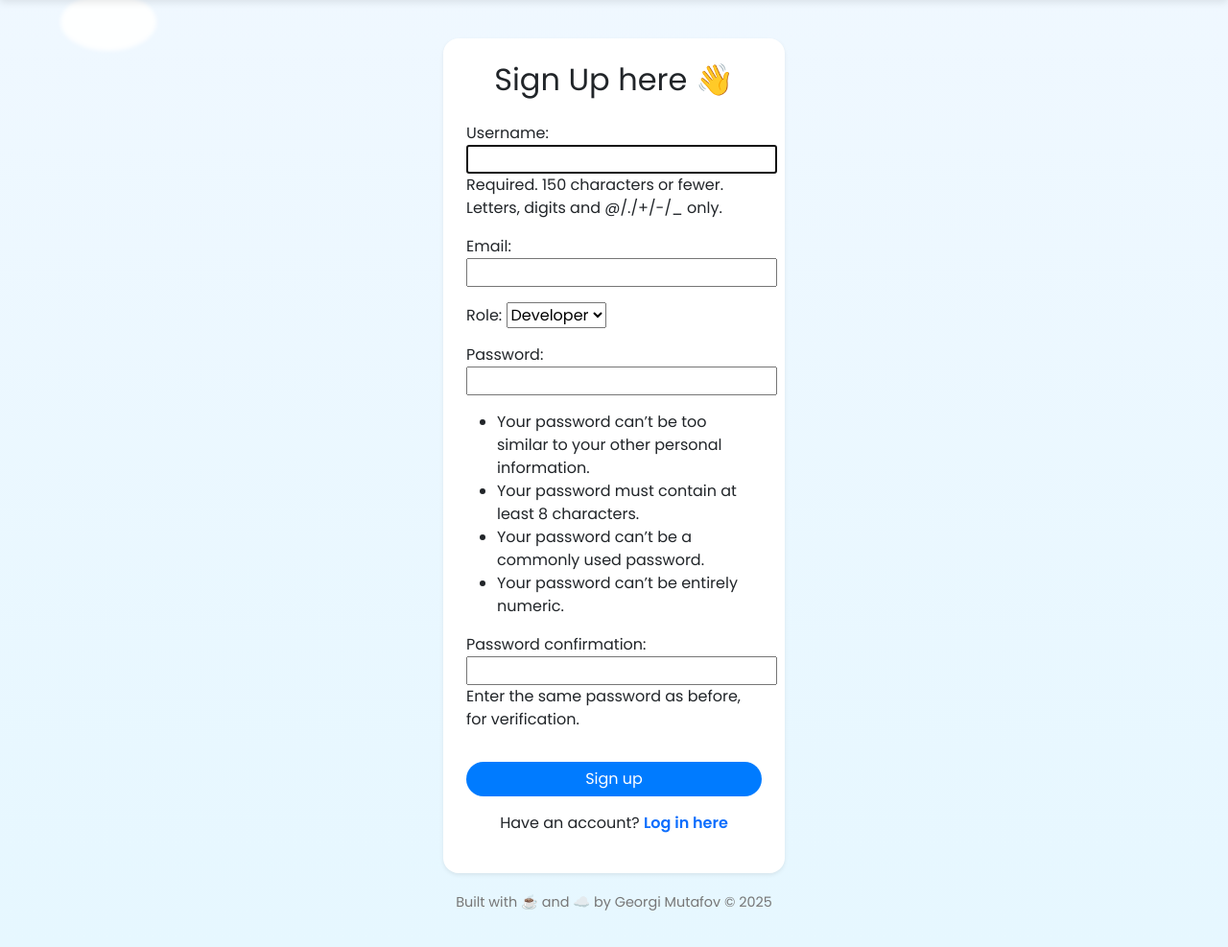
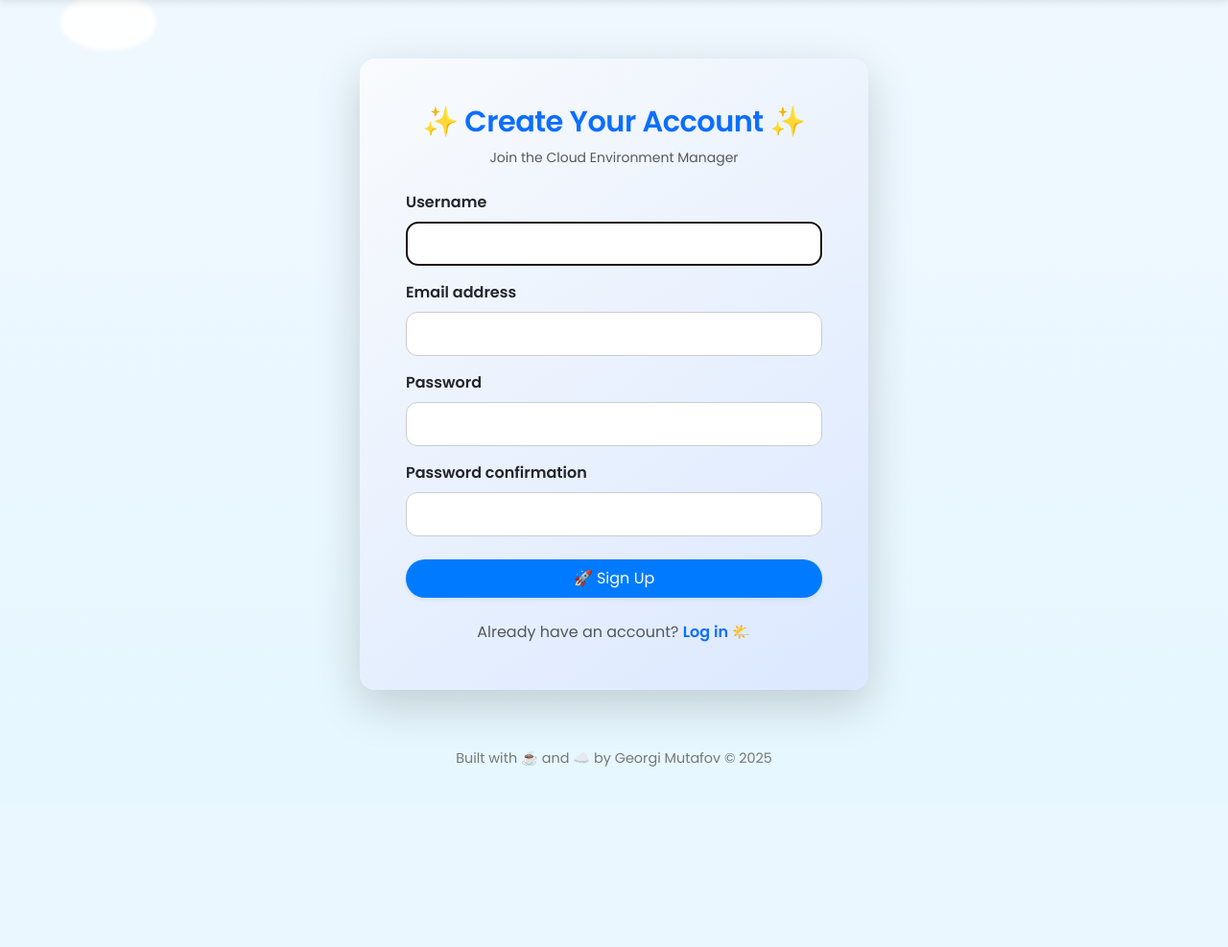
Before and after one commit to gmutafov/cloud-environment-manager, a Django app: page /accounts/signup/ in a window 1280 px wide. Shown: the part 57-1044 px from the top of the page at 96% size. After the commit the page ends 856 px from the top, so only its background shows below. Run offline with Django 5.2, Linux system fonts and the light colour scheme.

Commit message:
changed signup and login page

```diff
--- a/backend/accounts/forms.py
+++ b/backend/accounts/forms.py
@@ -3,8 +3,11 @@ from django.contrib.auth.forms import UserCreationForm
 from .models import User
 
 class SignUpForm(UserCreationForm):
-    email = forms.EmailField(required=True)
-
     class Meta:
         model = User
-        fields = ('username', 'email', 'role', 'password1', 'password2')
+        fields = ['username', 'email', 'password1', 'password2']
+
+    def __init__(self, *args, **kwargs):
+        super().__init__(*args, **kwargs)
+        for field in self.fields.values():
+            field.help_text = None
--- a/backend/accounts/views.py
+++ b/backend/accounts/views.py
@@ -13,14 +13,7 @@ class UserSignupView(CreateView):
 
 class UserLoginView(LoginView):
     template_name = 'accounts/login.html'
-
-    def get_success_url(self):
-        return reverse_lazy('dashboard')
-
-    def dispatch(self, request, *args, **kwargs):
-        if request.user.is_authenticated:
-            return redirect('dashboard')
-        return super().dispatch(request, *args, **kwargs)
+    redirect_authenticated_user = True
 
 
 class UserLogoutView(LogoutView):
--- a/backend/cloud_env_manager/settings.py
+++ b/backend/cloud_env_manager/settings.py
@@ -120,8 +120,8 @@ DEFAULT_AUTO_FIELD = 'django.db.models.BigAutoField'
 
 AUTH_USER_MODEL = 'accounts.User'
 
-LOGIN_REDIRECT_URL = '/'
-LOGOUT_REDIRECT_URL = '/accounts/login/'
+LOGIN_REDIRECT_URL = 'dashboard'
+LOGOUT_REDIRECT_URL = 'login'
 
 
 REST_FRAMEWORK = {
--- a/backend/templates/accounts/signup.html
+++ b/backend/templates/accounts/signup.html
@@ -1,33 +1,71 @@
+{% extends 'base.html' %}
+
+{% block title %}Join the Cloud! ☁️{% endblock %}
+
+{% block content %}
+<div class="d-flex justify-content-center align-items-center" style="min-height: 90vh;">
+    <div class="card shadow-lg border-0 p-5 rounded-4"
+         style="max-width: 530px; width: 100%; background: linear-gradient(145deg, #f9fbfd, #dbe8ff);">
+
+        <div class="text-center mb-4">
+            <h2 class="fw-bold text-primary mb-2" style="font-size: 1.9rem; letter-spacing: -0.5px;">
+                ✨ Create Your Account ✨
+            </h2>
+            <p class="text-muted small mb-0">Join the Cloud Environment Manager</p>
+        </div>
+
+        <form method="post" novalidate class="text-start">
+            {% csrf_token %}
+
+            {% if form.non_field_errors %}
+            <div class="alert alert-danger py-2 small rounded-3 mb-3 text-center">
+                {{ form.non_field_errors|striptags }}
+            </div>
+            {% endif %}
+
+            {% for field in form %}
+            <div class="mb-3">
+                <label class="form-label fw-semibold">{{ field.label }}</label>
+                {{ field }}
+                {% if field.errors %}
+                <div class="text-danger small mt-1">{{ field.errors|striptags }}</div>
+                {% endif %}
+            </div>
+            {% endfor %}
 
 
-{% extends 'base.html' %}
+            <button type="submit" class="btn btn-primary w-100 rounded-pill shadow-sm mt-2 py-2">
+                🚀 Sign Up
+            </button>
+        </form>
 
-{% block title %}Login{% endblock %}
+        <div class="text-center mt-4">
+            <p class="text-muted mb-0">
+                Already have an account?
+                <a href="{% url 'login' %}" class="fw-semibold text-decoration-none text-primary">
+                    Log in 🌤️
+                </a>
+            </p>
+        </div>
+    </div>
+</div>
 
-{% block content %}
-<div class="row justify-content-center">
-  <div class="col-md-6 col-lg-4">
-    <div class="card shadow-sm p-4 border-0 rounded-4">
-      <h2 class="text-center mb-4">Sign Up here 👋</h2>
+<style>
+    input, select, textarea {
+        width: 100% !important;
+        box-sizing: border-box;
+        border-radius: 12px !important;
+        padding: 10px 12px;
+        border: 1px solid #ccc;
+    }
 
-      <form method="post">
-        {% csrf_token %}
-        {{ form.as_p }}
+    .card {
+        text-align: center;
+        transform: translateY(-10px);
+    }
 
-        <button type="submit" class="btn btn-primary w-100 mt-3 rounded-pill">
-          Sign up
-        </button>
-      </form>
-
-      <div class="text-center mt-3">
-        <p>
-          Have an account?
-          <a href="{% url 'login' %}" class="text-decoration-none fw-semibold">
-            Log in here
-          </a>
-        </p>
-      </div>
-    </div>
-  </div>
-</div>
+    form {
+        text-align: left;
+    }
+</style>
 {% endblock %}
```
Also changed, not shown: backend/templates/accounts/login.html (+81 -21 lines).
